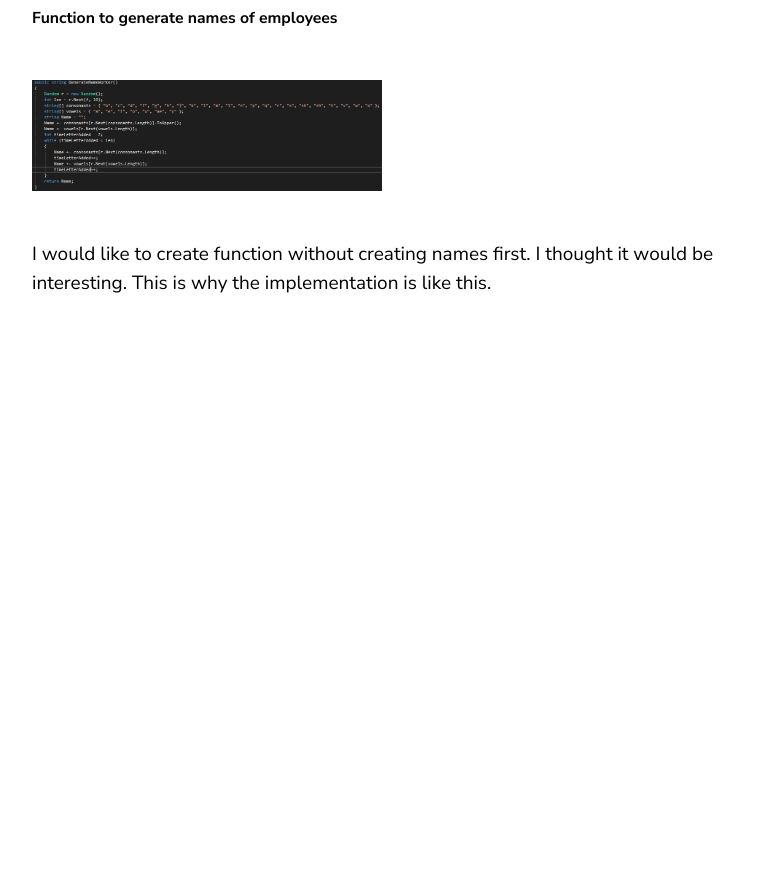
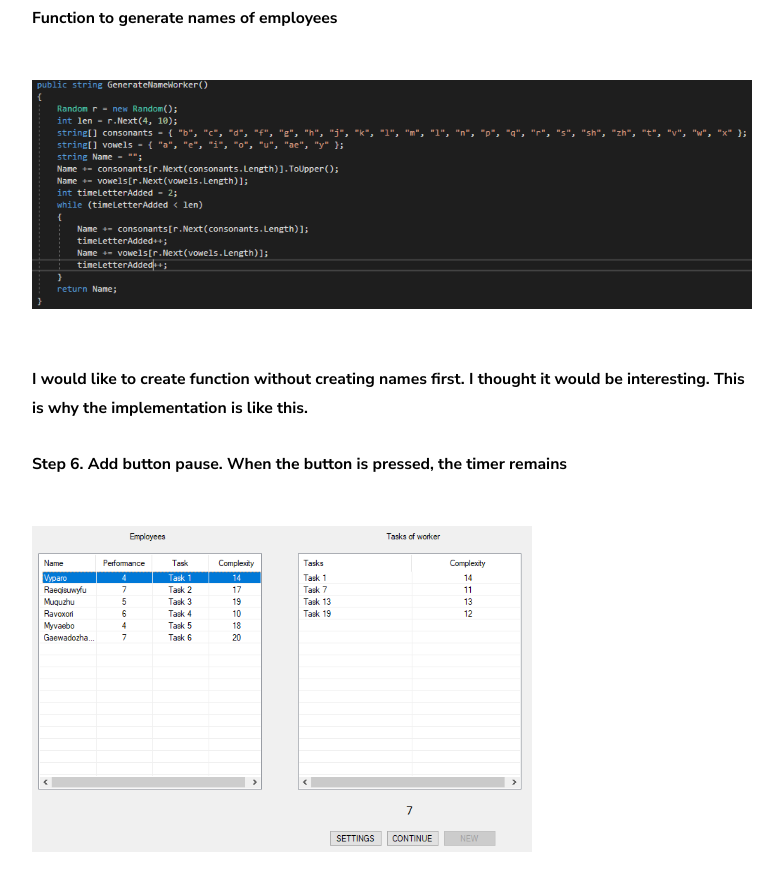
Before and after one commit to Rocket47/Rocket47.github.io, a Jekyll site: the page built from _posts/25-05-29-four-post-first-pet-project.markdown, in a window 1280 px wide and 900 px high, scrolled down 5440 px. Shown: the top 891 px of the window, without its empty margins (68-851 px from the left). Built offline with Jekyll 4.4.1, drawn with Linux system fonts in a browser that asks for light colours; before the commit the page ends 5758 px from its top, so only the background shows below that.

Commit message:
Update step 6

```diff
--- a/_posts/25-05-29-four-post-first-pet-project.markdown
+++ b/_posts/25-05-29-four-post-first-pet-project.markdown
@@ -58,18 +58,21 @@ After selecting the "NEW" button, random names and tasks are generated by parame
 - ...
 - 1st worker => task (n+1)
 
-<img src="https://rocket47.github.io/ListView1.png" alt="alt text" width="900"/>
+<img src="https://rocket47.github.io/ListView1.png" alt="alt text" width="1000"/>
 
 When timer is triggered, a function that redistributes the tasks of employees is activated with a 50% probability
 
-<img src="https://rocket47.github.io/ListView2.png" alt="alt text" width="900"/>
+<img src="https://rocket47.github.io/ListView2.png" alt="alt text" width="1000"/>
 
 #### The algorithm is modeled cyclically until all tasks are completed
 
-<img src="https://rocket47.github.io/ListView3.png" alt="alt text" width="900"/>
+<img src="https://rocket47.github.io/ListView3.png" alt="alt text" width="1000"/>
 
 ##### Function to generate names of employees
 
-<img src="https://rocket47.github.io/GenerateName.png" alt="alt text" width="350"/>
+<img src="https://rocket47.github.io/GenerateName.png" alt="alt text" width="1000"/>
+##### I would like to create function without creating names first. I thought it would be interesting.  This is why the implementation is like this.
 
-I would like to create function without creating names first. I thought it would be interesting.  This is why the implementation is like this.
+##### Step 6. Add button pause. When the button is pressed, the timer remains
+
+<img src="https://rocket47.github.io/ButtonPause.png" alt="alt text" width="500"/>
```
Also changed, not shown: ButtonPause.png (added).
